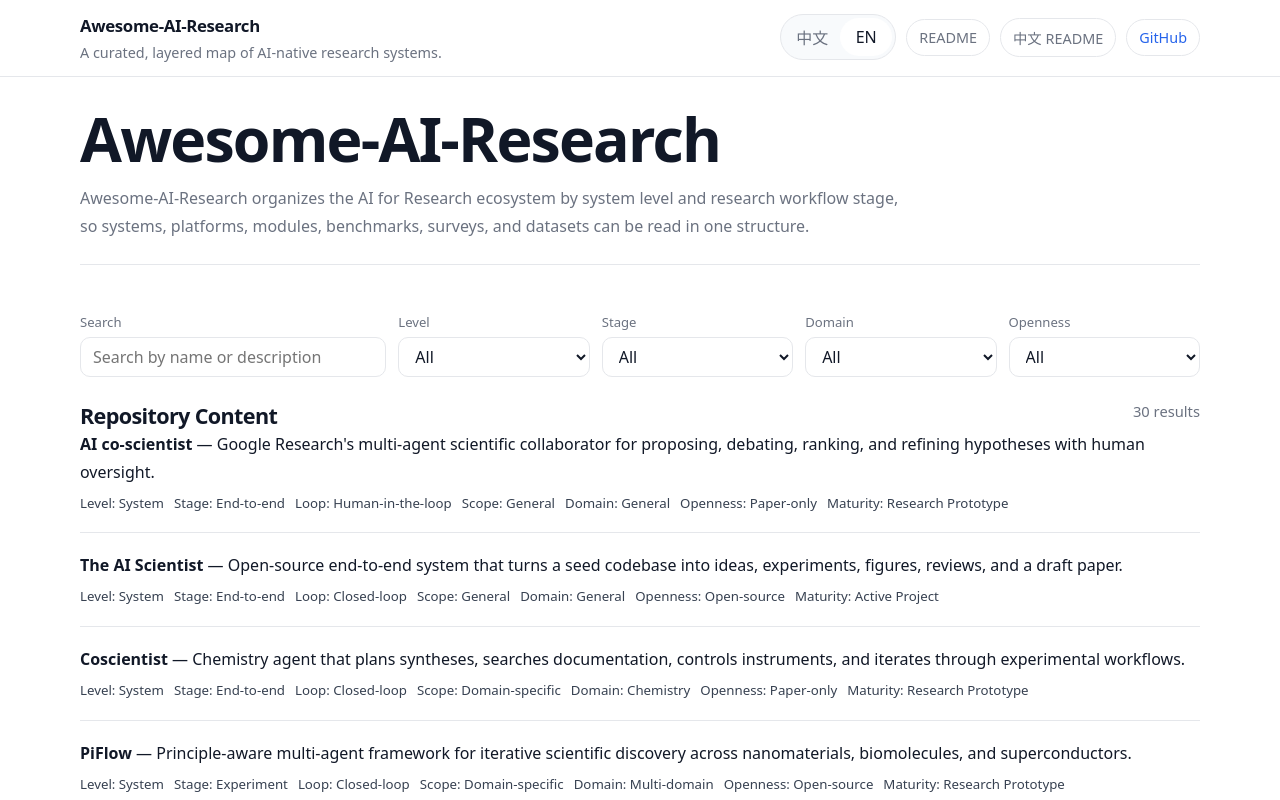
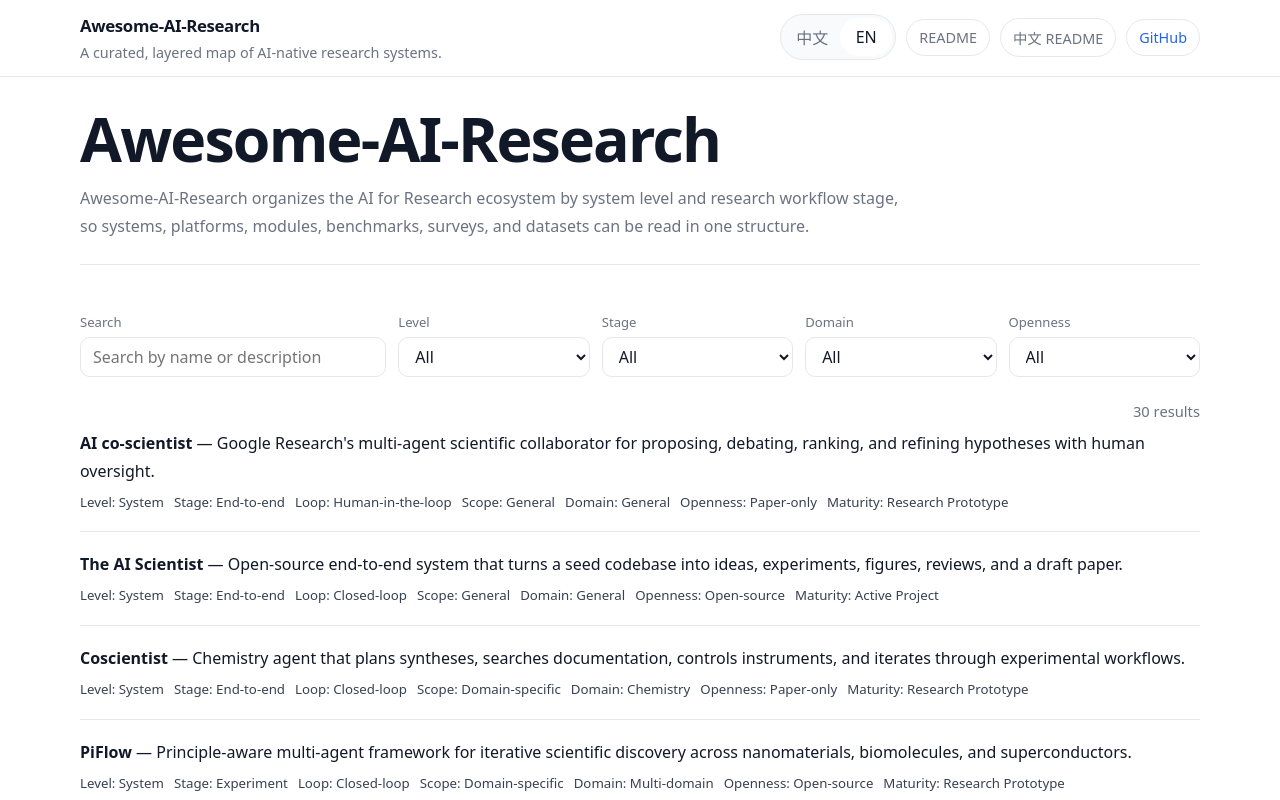
Before and after one commit to Research-Equality/awesome-ai-scientists, a React (Vite) app in the folder website/: page / in a window 1280 px wide. Shown: the top 800 px of the page. Built offline with nearby package versions, Linux system fonts and the light colour scheme.

Commit message:
Remove catalog heading from website

```diff
--- a/website/src/App.tsx
+++ b/website/src/App.tsx
@@ -155,7 +155,6 @@
           </div>
 
           <div className="catalog-header">
-            <h2>{copy.sections.content}</h2>
             <span className="results-count">
               {filteredResources.length} {copy.filters.results}
             </span>
--- a/website/src/styles.css
+++ b/website/src/styles.css
@@ -144,8 +144,7 @@
   border-bottom: 1px solid var(--border);
 }
 
-.intro-block h1,
-.catalog-block h2 {
+.intro-block h1 {
   margin: 0;
   letter-spacing: -0.03em;
 }
@@ -165,13 +164,14 @@
   padding-top: 28px;
 }
 
-.catalog-block h2 {
-  font-size: 1.35rem;
-}
-
 .results-count {
   font-size: 0.92rem;
   white-space: nowrap;
+}
+
+.catalog-header {
+  justify-content: flex-end;
+  margin-bottom: 8px;
 }
 
 .filters-row {
```
